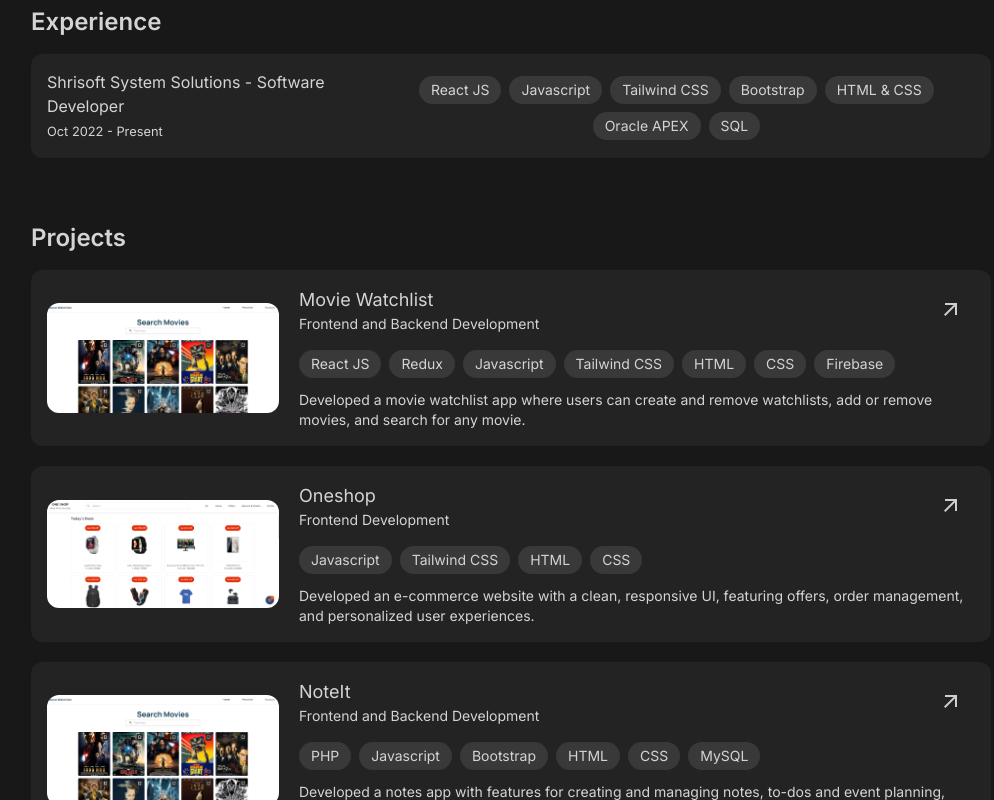
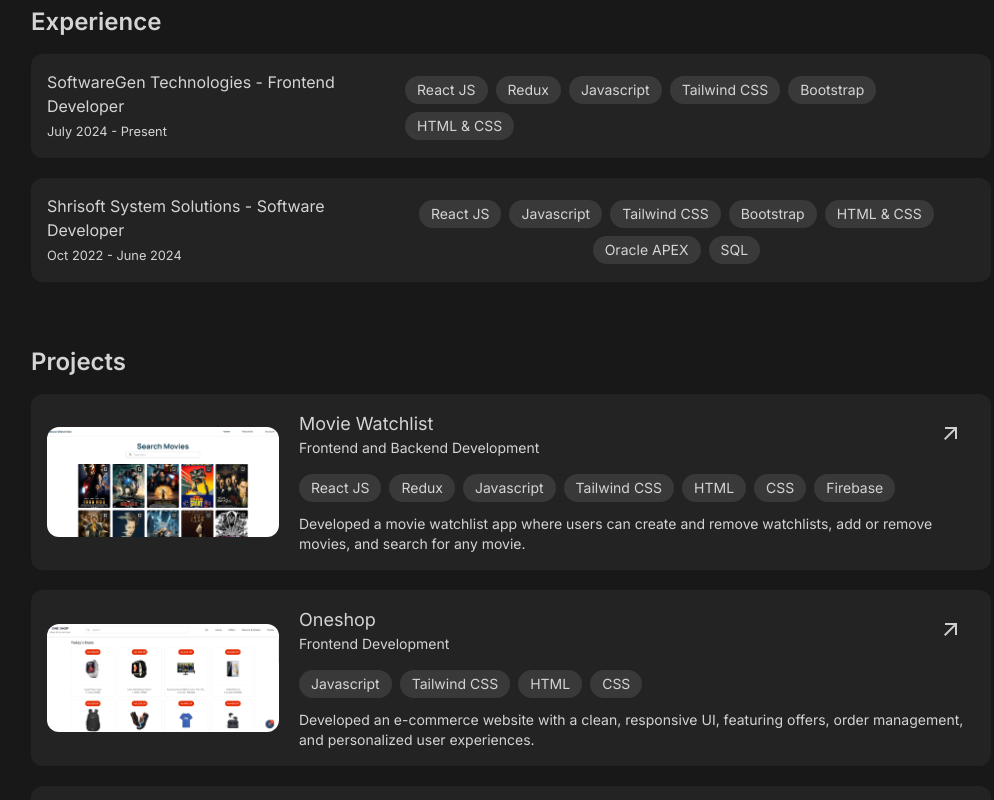
Before and after one commit to The-Hobbit-hk/Portfolio, a React (Vite) app in the folder portfolio/: page / in a window 1280 px wide. Shown: the part 720-1520 px from the top of the page, without its empty margins (129-1123 px from the left). Built offline with nearby package versions, Linux system fonts and the light colour scheme.

Commit message:
exp added

```diff
--- a/portfolio/src/pages/Experience.jsx
+++ b/portfolio/src/pages/Experience.jsx
@@ -9,24 +9,6 @@ function Experience() {
             </h2>
             <div className='grid gap-5'>
                 <div className='rounded-xl p-4 bg-[#E9E9E9] dark:bg-[#232323]'>
-                    <div className='flex lg:flex-row flex-col gap-5 justify-between items-center'>
-                        <p className='text-md'>
-                            Shrisoft System Solutions - Software Developer<br/>
-                            {/* <small>Oct 2022 - June 2024</small> */}
-                            <small>Oct 2022 - Present</small>
-                        </p>
-                        <div className='mt-1 flex gap-2 justify-center flex-wrap *:dark:bg-white/10 *:bg-black/10 *:text-[#666666] *:dark:text-neutral-300 *:px-3 *:py-1 *:rounded-full *:text-sm'>
-                            <div><p>React JS</p></div>
-                            <div><p>Javascript</p></div>
-                            <div><p>Tailwind CSS</p></div>
-                            <div><p>Bootstrap</p></div>
-                            <div><p>HTML & CSS</p></div>
-                            <div><p>Oracle APEX</p></div>
-                            <div><p>SQL</p></div>
-                        </div>
-                    </div>
-                </div>
-                {/* <div className='rounded-xl p-4 bg-[#E9E9E9] dark:bg-[#232323]'>
                     <div className='flex lg:flex-row flex-col justify-between items-center'>
                         <p className='text-md'>
                             SoftwareGen Technologies - Frontend Developer<br/>
@@ -41,7 +23,25 @@ function Experience() {
                             <div><p>HTML & CSS</p></div>
                         </div>
                     </div>
-                </div> */}
+                </div>
+                <div className='rounded-xl p-4 bg-[#E9E9E9] dark:bg-[#232323]'>
+                    <div className='flex lg:flex-row flex-col gap-5 justify-between items-center'>
+                        <p className='text-md'>
+                            Shrisoft System Solutions - Software Developer<br/>
+                            <small>Oct 2022 - June 2024</small>
+                            {/* <small>Oct 2022 - Present</small> */}
+                        </p>
+                        <div className='mt-1 flex gap-2 justify-center flex-wrap *:dark:bg-white/10 *:bg-black/10 *:text-[#666666] *:dark:text-neutral-300 *:px-3 *:py-1 *:rounded-full *:text-sm'>
+                            <div><p>React JS</p></div>
+                            <div><p>Javascript</p></div>
+                            <div><p>Tailwind CSS</p></div>
+                            <div><p>Bootstrap</p></div>
+                            <div><p>HTML & CSS</p></div>
+                            <div><p>Oracle APEX</p></div>
+                            <div><p>SQL</p></div>
+                        </div>
+                    </div>
+                </div>
             </div>
         </div>
     </>
--- a/portfolio/src/pages/Projects.jsx
+++ b/portfolio/src/pages/Projects.jsx
@@ -75,7 +75,7 @@ function Projects() {
                     </a>
                     <a href="#">
                     <div className='rounded-xl p-4 bg-[#E9E9E9] dark:bg-[#232323] dark:hover:bg-[#162032]/50 hover:bg-[#fdca40] transition-all duration-300 cursor-pointer flex xl:flex-row flex-col xl:items-center gap-5 group'>
-                            <img src="movie-watchlist.png" alt="Movie Watchlist" width='50%' className='rounded-xl xl:w-[25%] md:w-[40%] w-[100%]' />
+                            <img src="noteit.png" alt="Note It" width='50%' className='rounded-xl xl:w-[25%] md:w-[40%] w-[100%]' />
                             <div className='grid gap-3 w-[100%]'>
                                 <div className='flex justify-between items-center'>
                                     <div>
```
Also changed, not shown: portfolio/public/noteit.png (added).
